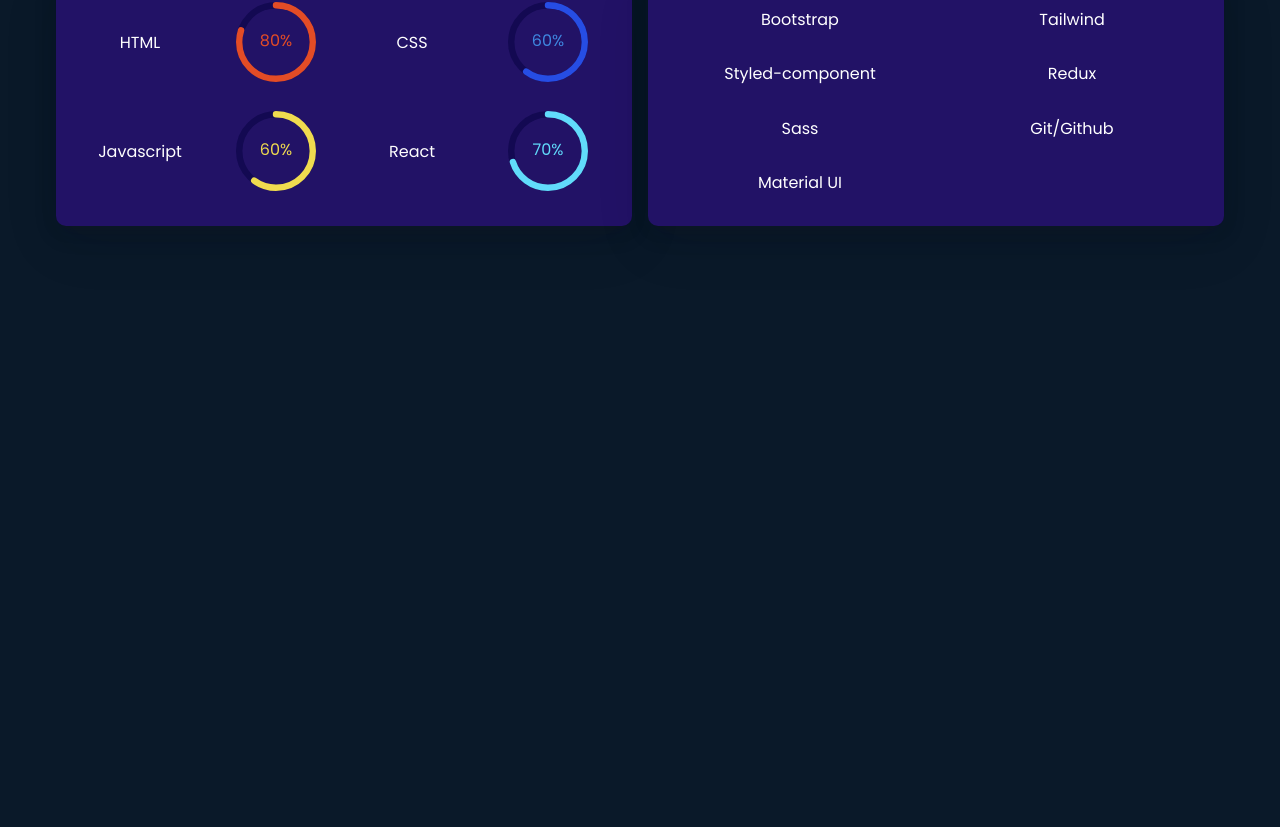
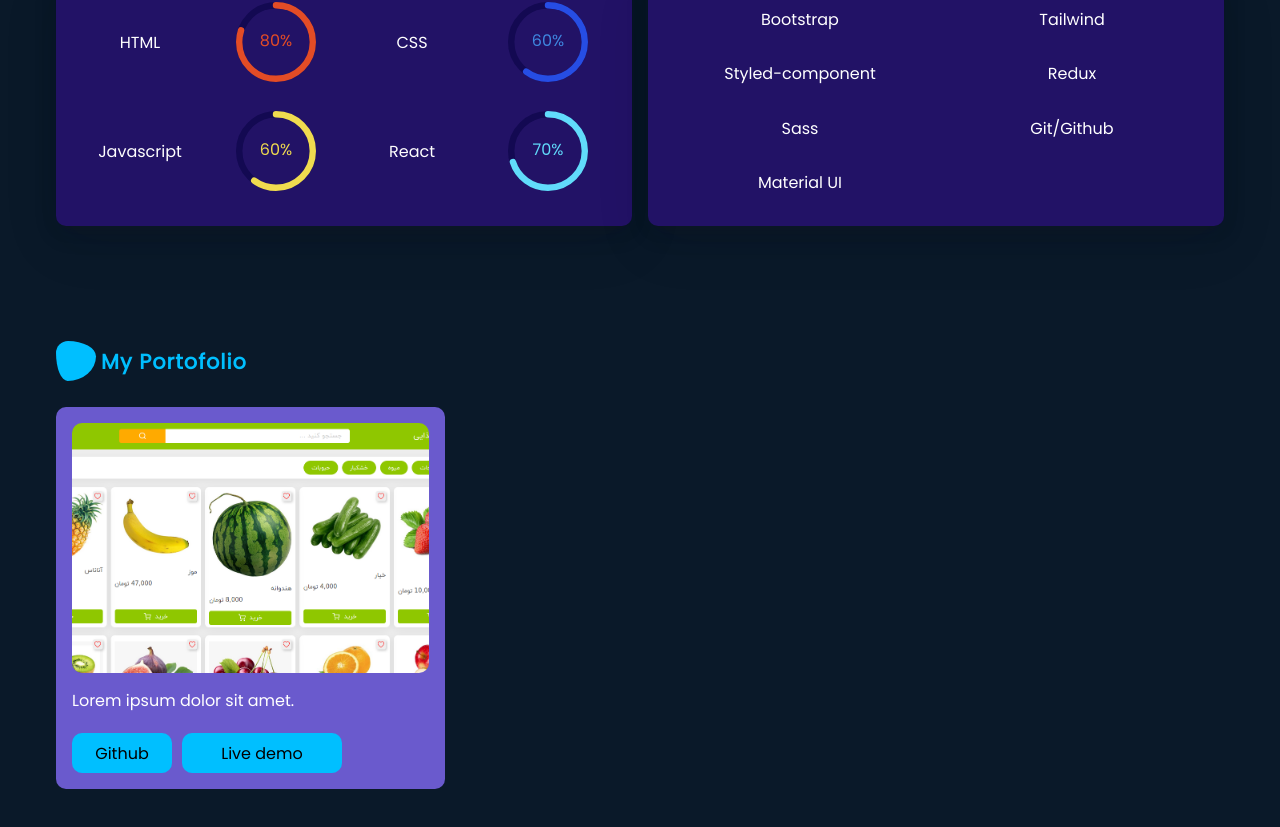
Before and after one commit to mohammadyousefvand/portofolio, a React (Create React App) app: page / in a window 1280 px wide. Shown: the part 753-1580 px from the top of the page. Before the commit the page ends 1049 px from the top, so only its background shows below. Built offline with nearby package versions, Linux system fonts and the light colour scheme.

Commit message:
Portofolio: create one project Item

```diff
--- a/src/App.js
+++ b/src/App.js
@@ -3,6 +3,7 @@ import "./App.css";
 import About from "./page/About/About";
 import Header from "./page/Header/Header";
 import Home from "./page/Home/Home";
+import Portofolio from "./page/Portfolio/Portofolio";
 import Skills from "./page/Skills/Skills";
 
 function App() {
@@ -12,6 +13,7 @@ function App() {
       <Home />
       <About />
       <Skills />
+      <Portofolio />
     </div>
   );
 }
--- a/src/Components/Button/Button.css
+++ b/src/Components/Button/Button.css
@@ -1,5 +1,4 @@
 .button-style {
-  width: 160px;
   height: 40px;
   background-color: var(--secondry-color);
   border-radius: 10px;
--- a/src/Components/Button/Button.jsx
+++ b/src/Components/Button/Button.jsx
@@ -2,8 +2,12 @@ import React from "react";
 import "./Button.css";
 
 function Button(props) {
-  const { content } = props;
-  return <button className="button-style">{content}</button>;
+  const { content, width } = props;
+  return (
+    <button style={{ width: `${width}px` }} className="button-style">
+      {content}
+    </button>
+  );
 }
 
 export default Button;
--- a/src/page/Home/Home.jsx
+++ b/src/page/Home/Home.jsx
@@ -14,7 +14,7 @@ function Home() {
         <span className="hello-text">Hello, Im</span>
         <span className="name-text">Mohammad Yousefvand</span>
         <span className="job-text">Front End Developer</span>
-        <Button content={"Download CV"} />
+        <Button content={"Download CV"} width={160} />
       </div>
     </div>
   );
--- a/src/page/Portfolio/Portofolio.css
+++ b/src/page/Portfolio/Portofolio.css
@@ -1,9 +1,14 @@
+.portfolio {
+  flex-direction: column;
+  padding: 50px 16px;
+}
 .portfolio-title {
   color: var(--secondry-color);
   font-size: 1.3rem;
   font-weight: bold;
   position: relative;
   padding-left: 45px;
+  letter-spacing: 1px;
 }
 
 .portfolio-title::before {
@@ -16,3 +21,36 @@
   background-color: var(--secondry-color);
   border-radius: 30% 70% 71% 29% / 30% 38% 62% 70%;
 }
+
+.project-wrapper {
+  display: grid;
+  grid-template-columns: repeat(3, 1fr);
+  margin-top: 30px;
+}
+
+.project-item {
+  background-color: slateblue;
+  padding: 16px;
+  border-radius: 10px;
+}
+
+.project-item-coverBox {
+  width: 100%;
+  height: 250px;
+}
+
+.project-item-cover {
+  width: 100%;
+  height: 250px;
+  object-fit: cover;
+  border-radius: 10px;
+}
+
+.project-description {
+  margin-top: 15px;
+  color: #fff;
+}
+
+.project-item-btnBox {
+  gap: 10px;
+}
--- a/src/page/Portfolio/Portofolio.jsx
+++ b/src/page/Portfolio/Portofolio.jsx
@@ -1,10 +1,29 @@
 import React from "react";
-import "./Portfolio.css";
+import Button from "../../Components/Button/Button";
+import "./Portofolio.css";
 
 function Portofolio() {
   return (
     <div className="portfolio flex w-full p-x">
       <span className="portfolio-title">My Portofolio</span>
+      <div className="project-wrapper">
+        <div className="project-item">
+          <div className="project-item-coverBox">
+            <img
+              className="project-item-cover"
+              src="image/Screenshot from 2022-07-01 17-13-40.png"
+              alt=""
+            />
+          </div>
+          <div className="project-description">
+            <span>Lorem ipsum dolor sit amet.</span>
+          </div>
+          <div className="project-item-btnBox flex">
+            <Button content="Github" width={100} />
+            <Button content="Live demo" width={160} />
+          </div>
+        </div>
+      </div>
     </div>
   );
 }
```
Also changed, not shown: public/image/Screenshot from 2022-07-01 17-13-40.png (added).
